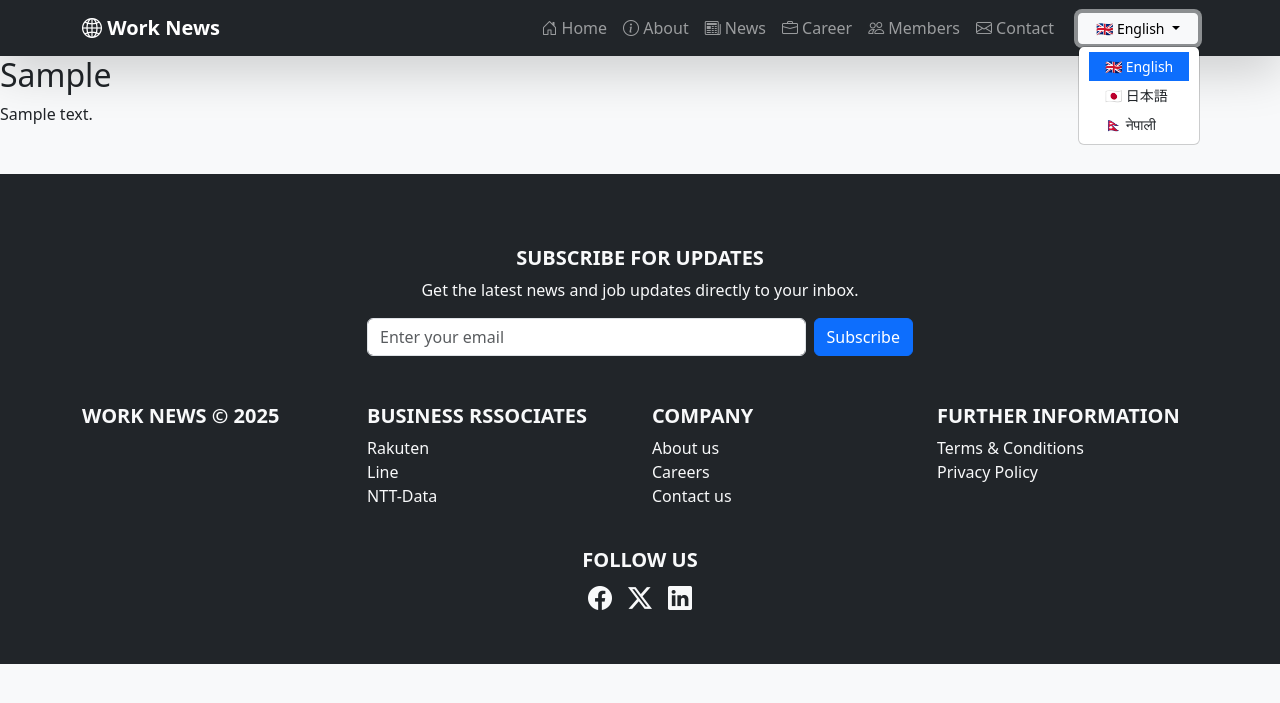
After one commit to jadhikari/job-portal-and-news-, a Django app: page /en/news/ in a window 1280 px wide, after a click on "🇬🇧 English". The commit adds this page. Shown: the top 703 px of the page. Run offline with Django 5.2, Linux system fonts and the light colour scheme; tables that the repository leaves empty hold one stand-in row (values such as "Sample post"); some libraries are stand-ins or nearby versions.

Commit message:
adding multi language

```diff
--- a/core/admin.py
+++ b/core/admin.py
@@ -2,8 +2,8 @@ from django.contrib import admin
 from .models import News, Blog, Video, Job
 
 class BaseModelAdmin(admin.ModelAdmin):
-    list_display = ('unique_id','header_ja', 'header_eng', 'created_at', 'user')
-    search_fields = ('unique_id', 'header_eng')
+    list_display = ('unique_id','header_ja', 'header_en', 'created_at', 'user')
+    search_fields = ('unique_id', 'header_en')
     readonly_fields = ('unique_id', 'created_at', 'updated_at')
     # Exclude the 'user' field so it's not visible in the form
     exclude = ('user',)
--- a/core/models.py
+++ b/core/models.py
@@ -3,6 +3,7 @@ import string
 from django.db import models
 from django.conf import settings
 from ckeditor.fields import RichTextField
+from django.utils.translation import get_language
 
 def generate_random_id():
     """Generates a random 6-character alphanumeric string."""
@@ -29,31 +30,47 @@ class BaseModel(models.Model):
 class News(BaseModel):
     image = models.ImageField(upload_to='news_images/', blank=True, null=True)
     header_ja = models.CharField(max_length=255)
-    header_eng = models.CharField(max_length=255, blank=True, null=True)
-    header_nep = models.CharField(max_length=255, blank=True, null=True)
+    header_en = models.CharField(max_length=255, blank=True, null=True)
+    header_ne = models.CharField(max_length=255, blank=True, null=True)
     content_ja = RichTextField()
-    content_eng = RichTextField(blank=True, null=True)
-    ccontent_nep = RichTextField(blank=True, null=True)
+    content_en = RichTextField(blank=True, null=True)
+    content_ne = RichTextField(blank=True, null=True)
+
+    def get_translated_header(self):
+        lang = get_language()
+        if lang == "ja":
+            return self.header_ja
+        elif lang == "ne":
+            return self.header_ne
+        return self.header_en if self.header_en else self.header_ja  # Default to English
+
+    def get_translated_content(self):
+        lang = get_language()
+        if lang == "ja":
+            return self.content_ja
+        elif lang == "ne":
+            return self.content_ne
+        return self.content_en if self.content_en else self.content_ja  # Default to English
 
     def __str__(self):
-        return self.header_ja
+        return self.get_translated_header()
 
 class Blog(BaseModel):
     image = models.ImageField(upload_to='blog_images/', blank=True, null=True)
     header_ja = models.CharField(max_length=255)
-    header_eng = models.CharField(max_length=255, blank=True, null=True)
-    header_nep = models.CharField(max_length=255, blank=True, null=True)
+    header_en = models.CharField(max_length=255, blank=True, null=True)
+    header_ne = models.CharField(max_length=255, blank=True, null=True)
     content_ja = RichTextField()
-    content_eng = RichTextField(blank=True, null=True)
-    ccontent_nep = RichTextField(blank=True, null=True)
+    content_en = RichTextField(blank=True, null=True)
+    content_ne = RichTextField(blank=True, null=True)
 
     def __str__(self):
         return self.header_ja
 
 class Video(BaseModel):
     header_ja = models.CharField(max_length=255)
-    header_eng = models.CharField(max_length=255, blank=True, null=True)
-    header_nep = models.CharField(max_length=255, blank=True, null=True)
+    header_en = models.CharField(max_length=255, blank=True, null=True)
+    header_ne = models.CharField(max_length=255, blank=True, null=True)
     link = models.URLField()
 
     def __str__(self):
@@ -61,11 +78,11 @@ class Video(BaseModel):
 
 class Job(BaseModel):
     header_ja = models.CharField(max_length=255)
-    header_eng = models.CharField(max_length=255, blank=True, null=True)
-    header_nep = models.CharField(max_length=255, blank=True, null=True)
+    header_en = models.CharField(max_length=255, blank=True, null=True)
+    header_ne = models.CharField(max_length=255, blank=True, null=True)
     content_ja = RichTextField()
-    content_eng = RichTextField(blank=True, null=True)
-    ccontent_nep = RichTextField(blank=True, null=True)
+    content_en = RichTextField(blank=True, null=True)
+    content_ne = RichTextField(blank=True, null=True)
 
     def __str__(self):
         return self.header_ja
--- /dev/null
+++ b/core/templates/core/news.html
@@ -0,0 +1,15 @@
+{% extends "base.html" %}
+{% load static %}
+{% block title %}News | Work News Platform{% endblock %}
+
+{% block extra_css %}
+  <!-- Core CSS for the home page -->
+  <link rel="stylesheet" href="{% static 'core/core.css' %}">
+{% endblock %}
+
+{% block content %}
+  {% for news in news_items %}
+    <h2>{{ news.header }}</h2>
+    <p>{{ news.content|safe }}</p> <!-- |safe is use to user html code as html -->
+  {% endfor %}
+{% endblock %}
--- a/core/urls.py
+++ b/core/urls.py
@@ -3,4 +3,5 @@ from . import views
 
 urlpatterns = [
     path('', views.home, name='home'),
+    path('news/', views.news_list, name='news'),
 ]
--- a/core/views.py
+++ b/core/views.py
@@ -1,4 +1,13 @@
 from django.shortcuts import render
+from . import models
 
 def home(request):
     return render(request, 'core/home.html')
+
+
+def news_list(request):
+    news_items = models.News.objects.all()
+    for news in news_items:
+        news.header = news.get_translated_header()
+        news.content = news.get_translated_content()
+    return render(request, 'core/news.html', {'news_items': news_items})
--- a/jobPortalAndNews/urls.py
+++ b/jobPortalAndNews/urls.py
@@ -16,8 +16,10 @@ Including another URLconf
 """
 from django.contrib import admin
 from django.urls import path, include
+from django.conf.urls.i18n import i18n_patterns
 
-urlpatterns = [
+urlpatterns = i18n_patterns(
     path('admin/', admin.site.urls),
-    path('', include('core.urls')),
-]
+    path('', include('core.urls')),  # Main app URLs
+    path('i18n/', include('django.conf.urls.i18n')),  # Language switching
+)
--- a/templates/header.html
+++ b/templates/header.html
@@ -1,29 +1,33 @@
+{% load i18n %}
+<!-- Navbar -->
+<nav class="navbar navbar-expand-lg navbar-dark bg-dark shadow-lg sticky-top">
+    <div class="container">
+        <!-- Brand Logo -->
+        <a class="navbar-brand fw-bold" href="#">
+            <i class="bi bi-globe2"></i> Work News
+        </a>
 
-
-<!-- Navbar -->
-<nav class="navbar navbar-expand-lg navbar-dark bg-dark">
-    <div class="container">
-        <a class="navbar-brand" href="#">
-          Work News
-        </a>
+        <!-- Navbar Toggler for Mobile -->
         <button class="navbar-toggler" type="button" data-bs-toggle="collapse" data-bs-target="#navbarNav"
                 aria-controls="navbarNav" aria-expanded="false" aria-label="Toggle navigation">
             <span class="navbar-toggler-icon"></span>
         </button>
+
+        <!-- Navbar Items -->
         <div class="collapse navbar-collapse" id="navbarNav">
             <ul class="navbar-nav ms-auto">
                 <li class="nav-item">
                     <a class="nav-link {% if request.path == '/' %}active{% endif %}" href="{% url 'home' %}">
-                        <i class="bi bi-house-door"></i> Home
+                        <i class="bi bi-house-door"></i> {% trans "Home" %}
                     </a>
                 </li>
                 <li class="nav-item">
                     <a class="nav-link {% if request.path == '/about/' %}active{% endif %}" href="#about">
-                        <i class="bi bi-info-circle"></i> About Us
+                        <i class="bi bi-info-circle"></i> About
                     </a>
                 </li>
                 <li class="nav-item">
-                    <a class="nav-link {% if request.path == '/news/' %}active{% endif %}" href="#News">
+                    <a class="nav-link {% if request.path == '/news/' %}active{% endif %}" href="{% url 'news' %}">
                         <i class="bi bi-newspaper"></i> News
                     </a>
                 </li>
@@ -43,6 +47,46 @@
                     </a>
                 </li>
             </ul>
+
+            <!-- Language Dropdown -->
+            <form action="{% url 'set_language' %}" method="post" class="ms-3">
+                {% csrf_token %}
+                <input type="hidden" name="next" value="{{ request.get_full_path }}">
+
+                <div class="dropdown">
+                    <button class="btn btn-sm btn-outline-light dropdown-toggle" type="button" data-bs-toggle="dropdown" aria-expanded="false"
+                        style="min-width: 120px; font-size: 14px;">
+                        {% if request.LANGUAGE_CODE == 'en' %}
+                            🇬🇧 English
+                        {% elif request.LANGUAGE_CODE == 'ja' %}
+                            🇯🇵 日本語
+                        {% elif request.LANGUAGE_CODE == 'ne' %}
+                            🇳🇵 नेपाली
+                        {% else %}
+                            🌍 Language
+                        {% endif %}
+                    </button>
+                    <ul class="dropdown-menu dropdown-menu-start" style="min-width: 120px; font-size: 14px; padding: 5px 10px;">
+                        <li>
+                            <button class="dropdown-item {% if request.LANGUAGE_CODE == 'en' %}active{% endif %}" type="submit" name="language" value="en">
+                                🇬🇧 English
+                            </button>
+                        </li>
+                        <li>
+                            <button class="dropdown-item {% if request.LANGUAGE_CODE == 'ja' %}active{% endif %}" type="submit" name="language" value="ja">
+                                🇯🇵 日本語
+                            </button>
+                        </li>
+                        <li>
+                            <button class="dropdown-item {% if request.LANGUAGE_CODE == 'ne' %}active{% endif %}" type="submit" name="language" value="ne">
+                                🇳🇵 नेपाली
+                            </button>
+                        </li>
+                    </ul>
+                </div>
+            </form>
+
+
         </div>
     </div>
 </nav>
```
Also changed, not shown: jobPortalAndNews/settings.py (+23 -1 lines), core/migrations/0004_rename_ccontent_nep_blog_ccontent_ne_and_more.py (added), core/migrations/0005_rename_ccontent_ne_news_content_ne.py (added), core/migrations/0006_rename_ccontent_ne_blog_content_ne_and_more.py (added), locale/ja/LC_MESSAGES/django.po (added), locale/ne/LC_MESSAGES/django.po (added).
